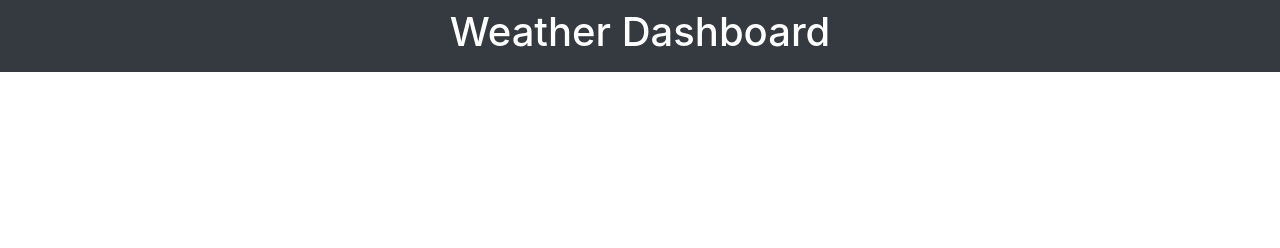
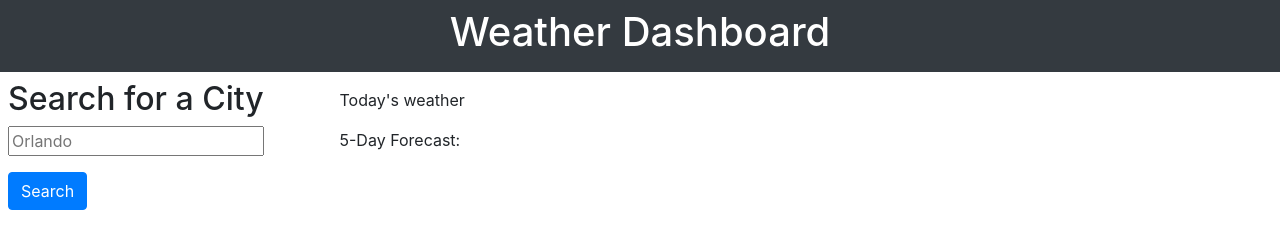
Before and after one commit to youssefojeil/06-Weather-App, a plain HTML site: page index.html in a window 1280 px wide. Drawn offline with nearby package versions, Linux system fonts and the light colour scheme.

Commit message:
Create general web page layout using html elements & bootstrap classes

```diff
--- a/Assets/js/script.js
+++ b/Assets/js/script.js
@@ -14,6 +14,8 @@
 
 // Fcuntion to display the search history list.
 
+
+/*
 function renderSearchHistory(){
     // empty the search history container
 
@@ -118,5 +120,7 @@ function handleSearchHistoryClick(e) {
 
 initSearchHistory();
 
+*/
+
 // click event to run the handleFormSubmit
 // click event to run the handleSearchHistoryClick
--- a/index.html
+++ b/index.html
@@ -15,6 +15,32 @@
     </header>
 
     <!-- container-->
+    <main class="p-2">
+        <div class="row">
+
+            <aside class="col-3">
+            <h2>Search for a City</h2>
+            <div class="">
+                <input class="d-block" type="text" id="user-input" placeholder="Orlando">
+                <button class="btn btn-primary my-3" id="search-btn" type="button">Search</button>
+            </div>
+
+          </aside>
+
+          <div class="col-9">
+            <div class="d-flex flex-column bd-highlight mb-3">
+                <div class="p-2 weather">
+                    Today's weather
+                </div>
+                <div class="p-2 forecast">
+                    5-Day Forecast:
+                </div>
+            </div>
+          </div>
+        </div>
+    </main>
+
+
     <!-- aside with search form-->
     <!-- search history div-->
 
```
